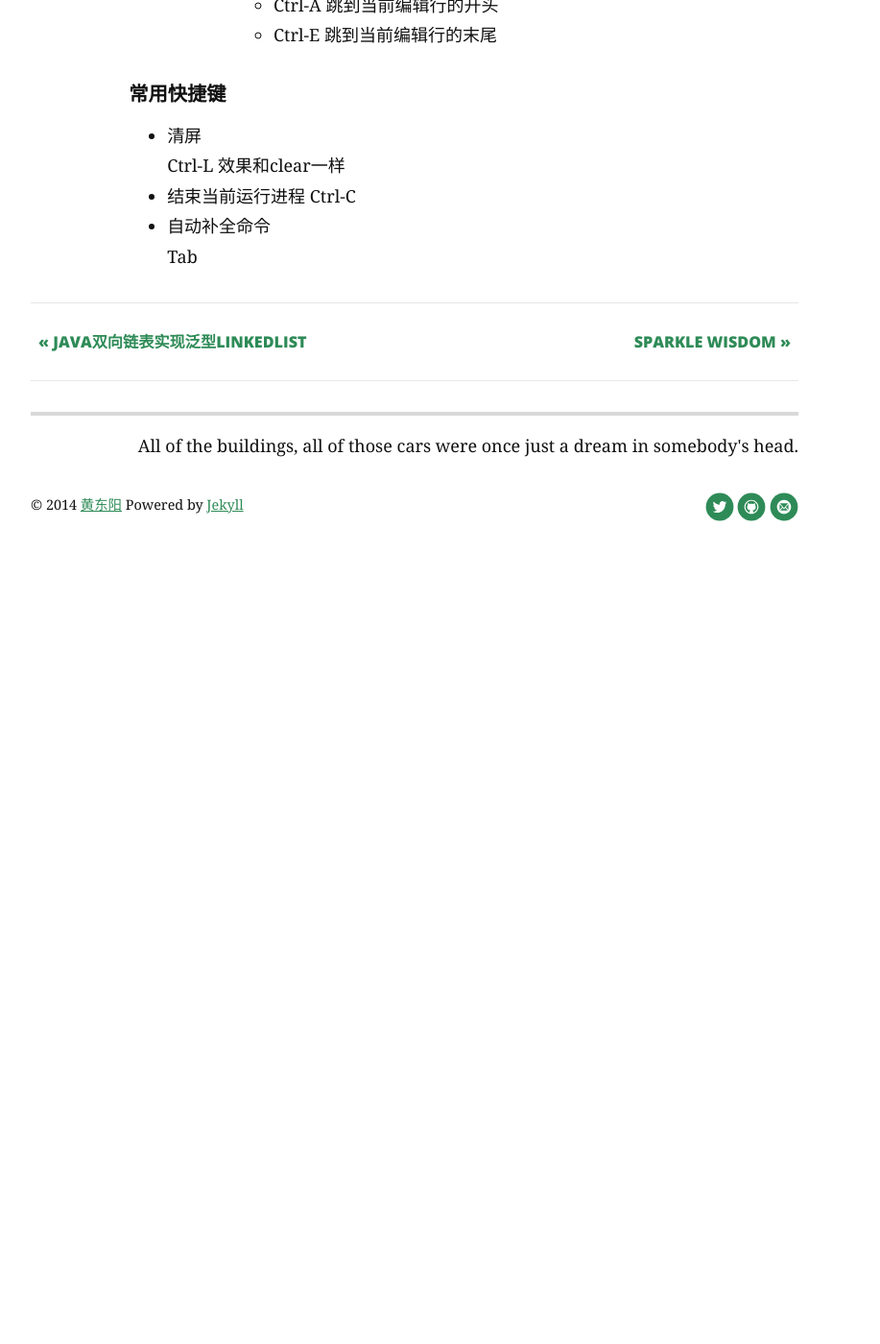
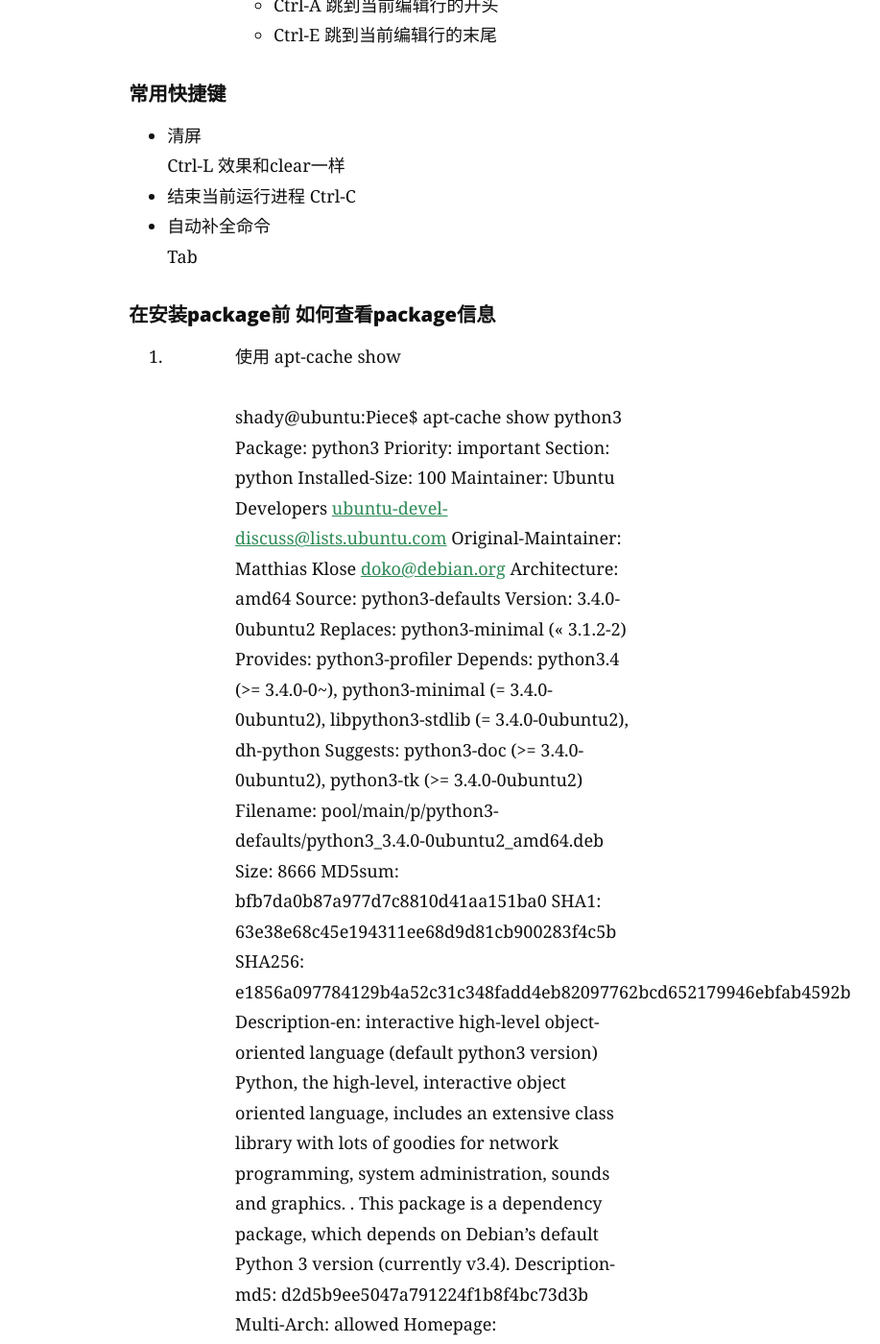
Before and after one commit to Root-shady/Flog, a Jekyll site: the page built from _posts/Linux/2015-03-08-Linux命令行.markdown, in a window 1280 px wide and 1400 px high, scrolled down 1093 px. Shown: the whole window at 96% size, without its empty margins (208-1125 px from the left). Built offline with Jekyll 4.4.1, drawn with Linux system fonts in a browser that asks for light colours; nearby versions of some CDN libraries; some web fonts are replaced; Markdown is read by kramdown in place of the engine named in the settings; comment, search, counter and statistics services are not loaded; before the commit the page ends 1723 px from its top, so only the background shows below that; some of the changed text lies outside the part shown.

Commit message:
Update the Linux command post

```diff
--- a/_posts/Linux/2015-03-08-Linux命令行.markdown
+++ b/_posts/Linux/2015-03-08-Linux命令行.markdown
@@ -32,6 +32,47 @@ comment: true
 * 自动补全命令
     Tab
 
+####在安装package前 如何查看package信息
+1. 使用 apt-cache show <package>
+
+    shady@ubuntu:Piece$ apt-cache show python3
+    Package: python3
+    Priority: important
+    Section: python
+    Installed-Size: 100
+    Maintainer: Ubuntu Developers <ubuntu-devel-discuss@lists.ubuntu.com>
+    Original-Maintainer: Matthias Klose <doko@debian.org>
+    Architecture: amd64
+    Source: python3-defaults
+    Version: 3.4.0-0ubuntu2
+    Replaces: python3-minimal (<< 3.1.2-2)
+    Provides: python3-profiler
+    Depends: python3.4 (>= 3.4.0-0~), python3-minimal (= 3.4.0-0ubuntu2), libpython3-stdlib (= 3.4.0-0ubuntu2), dh-python
+    Suggests: python3-doc (>= 3.4.0-0ubuntu2), python3-tk (>= 3.4.0-0ubuntu2)
+    Filename: pool/main/p/python3-defaults/python3_3.4.0-0ubuntu2_amd64.deb
+    Size: 8666
+    MD5sum: bfb7da0b87a977d7c8810d41aa151ba0
+    SHA1: 63e38e68c45e194311ee68d9d81cb900283f4c5b
+    SHA256: e1856a097784129b4a52c31c348fadd4eb82097762bcd652179946ebfab4592b
+    Description-en: interactive high-level object-oriented language (default python3 version)
+    Python, the high-level, interactive object oriented language,
+    includes an extensive class library with lots of goodies for
+    network programming, system administration, sounds and graphics.
+    .
+    This package is a dependency package, which depends on Debian's default
+    Python 3 version (currently v3.4).
+    Description-md5: d2d5b9ee5047a791224f1b8f4bc73d3b
+    Multi-Arch: allowed
+    Homepage: http://www.python.org/
+    Bugs: https://bugs.launchpad.net/ubuntu/+filebug
+    Origin: Ubuntu
+    Supported: 5y
+    Task: minimal>>)
+
+可以查看package的基本信息， 同时还能使用MD5sum对软件数据一致性进行检查.
+可以使用下面命令进行模拟安装.
+apt-get -s install <package>
+-s 表示simulation 模拟的仿真的,不对系统产生影响.
 
 <p style="text-indent: 50px;"></p>
 <p style="text-indent: 50px;"></p>
```
Also changed, not shown: _posts/Database/2014-11-20-MySQL权限.markdown (added, +108 -0 lines).
